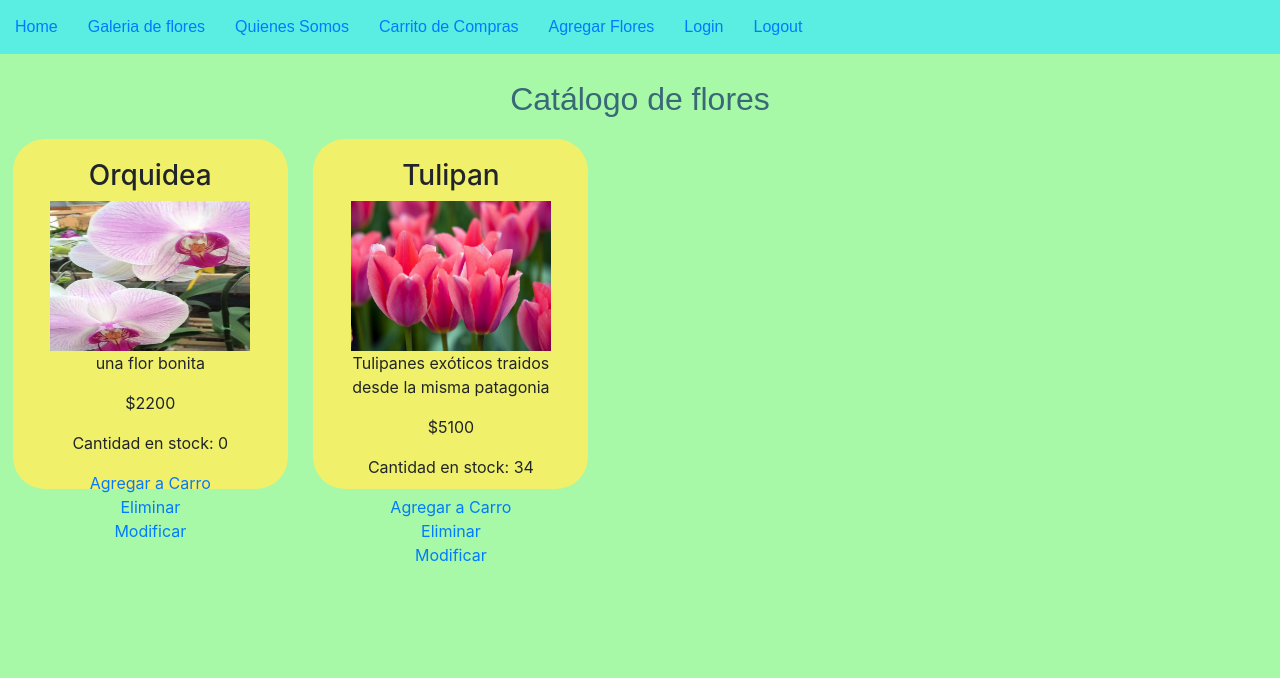
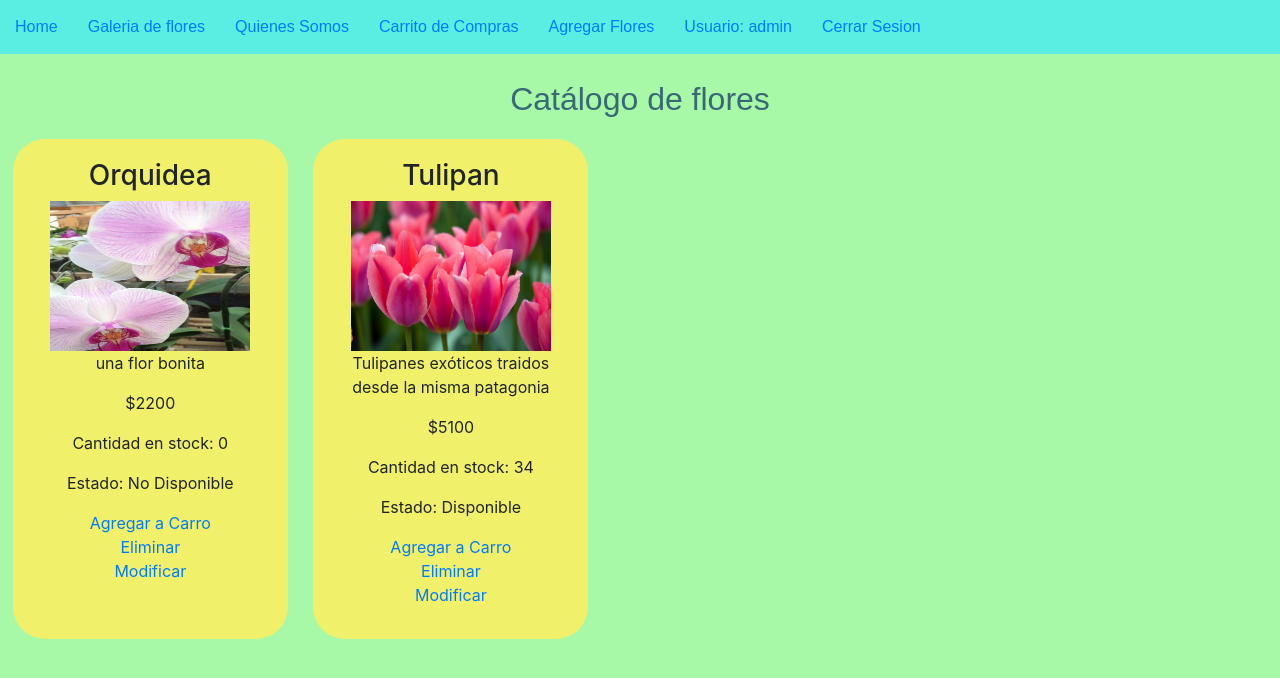
Before and after one commit to Dakarian/Floreria, a Django app: page /galeria in a window 1280 px wide. Shown: the top 678 px of the page. Run offline with Django 3.2, Linux system fonts and the light colour scheme; a user stored in the database is signed in; data comes from the database, SQL or seed files in the repository; both versions use the stored data as it was after the commit; some libraries are stand-ins or nearby versions.

Commit message:
Login register logout permissions

```diff
--- a/Proyecto/Proyecto/settings.py
+++ b/Proyecto/Proyecto/settings.py
@@ -27,6 +27,8 @@ DEBUG = True
 
 ALLOWED_HOSTS = []
 
+LOGIN_REDIRECT_URL = '/'
+LOGOUT_REDIRECT_URL = '/'
 
 # Application definition
 
--- a/Proyecto/Proyecto/urls.py
+++ b/Proyecto/Proyecto/urls.py
@@ -21,6 +21,7 @@ from django.conf.urls.static import static
 urlpatterns = [
     path('admin/', admin.site.urls),
     path('',include('floreria.urls')),
+    path('accounts/',include('django.contrib.auth.urls')),
 ]
 
 if settings.DEBUG:
--- a/Proyecto/floreria/static/core/css/estilos_floreria.css
+++ b/Proyecto/floreria/static/core/css/estilos_floreria.css
@@ -49,13 +49,12 @@ img{
     padding: 20px;
     margin-left: 1%;
     background-color: rgb(240, 240, 106);
-    width: 250px;
     float: left;
     border-radius: 2em;
     text-align: center;
     margin: 1%;
     width: 275px;
-    height: 350px;
+    height: 500px;
 }
 
 h5{
--- a/Proyecto/floreria/templates/core/base.html
+++ b/Proyecto/floreria/templates/core/base.html
@@ -37,15 +37,26 @@
                 <li>
                     <a href="{% url 'SHOP' %}"> Carrito de Compras</a>
                 </li>
+
+                {% if not user.is_authenticated %}
+                <li>
+                    <a href="{% url 'LOGIN' %}"> Iniciar Sesion</a>
+                </li>
+                {% endif %}
+                {% if user.is_authenticated %}
+                {% if user.is_superuser %}
                 <li>
                     <a href="{% url 'AGREGAR' %}">Agregar Flores</a>
                 </li>
+                {% endif %}
                 <li>
-                    <a href="{% url 'LOGIN' %}"> Login</a>
+                    <a href="#">Usuario: {{user.username}}</a>
                 </li>
                 <li>
-                    <a href="{% url 'LOGOUT' %}"> Logout</a>
+                    <a href="{% url 'LOGOUT' %}"> Cerrar Sesion</a>
                 </li>
+                {% endif %}
+
             </ol>
         </nav>
     </header>
--- a/Proyecto/floreria/templates/core/carrito.html
+++ b/Proyecto/floreria/templates/core/carrito.html
@@ -16,8 +16,6 @@
     {% for f in lista %}
             <tr>
                 <td>{{f.name}}</td>
-                <td>{{f.cantidad}}</td>
-                <td>{{f.precio}}</td>
             </tr>
     {% endfor %}
         </table>
--- a/Proyecto/floreria/templates/core/galeria.html
+++ b/Proyecto/floreria/templates/core/galeria.html
@@ -14,15 +14,23 @@
             <p>{{f.descripcion}}</p>
             <p>${{f.valor}}</p>
             <p>Cantidad en stock: {{f.stock}}</p>
+            {%if f.stock >= 1 %}
+            <p>Estado: Disponible</p>
+            {% else %}
+            <p>Estado: No Disponible</p>
+            {% endif %}
+
             <div>
                 <a href="{% url 'ANADIR_CARRO' f.name %}">Agregar a Carro</a>
             </div>
+            {% if user.is_superuser %}
             <div>
                 <a href="{% url 'ELIMINAR' f.name %}">Eliminar</a>
             </div>
             <div>
                 <a href="{% url 'MODIFICA' f.name %}">Modificar</a>
             </div>
+            {% endif %}
         </div>
     {% endfor %}
 
--- a/Proyecto/floreria/views.py
+++ b/Proyecto/floreria/views.py
@@ -2,12 +2,11 @@ from django.shortcuts import render, redirect
 from .models import Flores
 from django.contrib.auth.models import User
 from django.contrib.auth import authenticate, logout, login as auth_login
-from django.contrib.auth.decorators import login_required
+from django.contrib.auth.decorators import login_required, permission_required
 from django.http import HttpResponse
-from .forms import FlorForm
+from .forms import FlorForm, CustomUserForm
 
 # Create your views here.
-@login_required(login_url='/login')
 def home(request):
     return render(request,'core/home.html')
 
@@ -17,10 +16,9 @@ def galeria(request):
     return render(request, 'core/galeria.html', {'listaflores': flowers})
 
 def login(request):
-    return render(request,'core/login.html')
+    return render(request,'registration/login.html')
 
 
-@login_required(login_url='/login')
 def quienes_somos(request):
     return render(request,'core/quienes_somos.html')
 
@@ -69,6 +67,7 @@ def vaciar_carrito(request):
     lista = request.session.get("carro", "")
     return render(request, "core/carrito.html", {'lista': lista})
 
+@permission_required('floreria.delete_flores')
 def eliminar_flor(request, id):
     mensaje = ''
     flr = Flores.objects.get(name=id)
@@ -82,7 +81,22 @@ def eliminar_flor(request, id):
     return render(request, 'core/galeria.html', {'listaflores': flr, 'msg': mensaje})
 
 def registro(request):
-    return render(request,'core/registro.html')
+    data = {
+        'form':CustomUserForm()
+    }
+
+    if request.method == 'POST':
+        formulario = CustomUserForm(request.POST)
+        if formulario.is_valid():
+            formulario.save()
+            #autenticar al usuario y redirigirlo al inicio
+            username = formulario.cleaned_data['username']
+            password = formulario.cleaned_data['password1']
+            user = authenticate(username=username, password=password)
+            auth_login(request, user)
+            return redirect(to='HOME')
+
+    return render(request, 'registration/registro.html', data)
 
 def login_ingresar(request):
     if request.POST:
@@ -92,13 +106,14 @@ def login_ingresar(request):
         if usu is not None and usu.is_active:
             auth_login(request, usu)
             return render(request, 'core/home.html')
-    return render(request, 'core/login.html')
+    return render(request, 'registration/login.html')
 
 @login_required(login_url='/login')
 def cerrar_sesion(request):
     logout(request)
     return HttpResponse("<script>alert('cerro sesion');window.location.href='/';</script>")
 
+@permission_required('floreria.add_flores')
 def ingreso_flor(request):
     data = {
         'form':FlorForm()
@@ -108,9 +123,11 @@ def ingreso_flor(request):
         if formulario.is_valid():
             formulario.save()
             data['msj'] = "Almacenado correctamente"
+        data['form'] = formulario
 
     return render(request, 'core/ingreso_flor.html', data)
 
+@permission_required('floreria.change_flores')
 def modificar_flor(request, id):
     flor = Flores.objects.get(name=id)
     data = {
@@ -121,5 +138,5 @@ def modificar_flor(request, id):
         if formulario.is_valid():
             formulario.save()
             data['msj'] = "Modificado correctamente"
-            data['form'] = formulario
+        data['form'] = formulario
     return render(request, 'core/modificar_flor.html', data)
```
Also changed, not shown: Proyecto/floreria/forms.py (+14 -0 lines), Proyecto/floreria/templates/core/registro.html (deleted, +0 -10 lines), Proyecto/floreria/templates/registration/registro.html (added, +26 -0 lines), Proyecto/db.sqlite3, Proyecto/floreria/templates/registration/login.html (renamed from Proyecto/floreria/templates/core/login.html), Proyecto/media/flor/70547303_2390377034616656_7058763508137066496_o.jpg (deleted), Proyecto/media/flor/orquidea_NCpw35c.jpg (added), Proyecto/media/flor/potato.jpg (deleted), Proyecto/media/flor/potato_QmfpI9k.jpg (deleted), Proyecto/media/flor/potato_ZLdzTbJ.jpg (deleted), Proyecto/media/flor/tulipan_0ctTepx.jpg (added).
